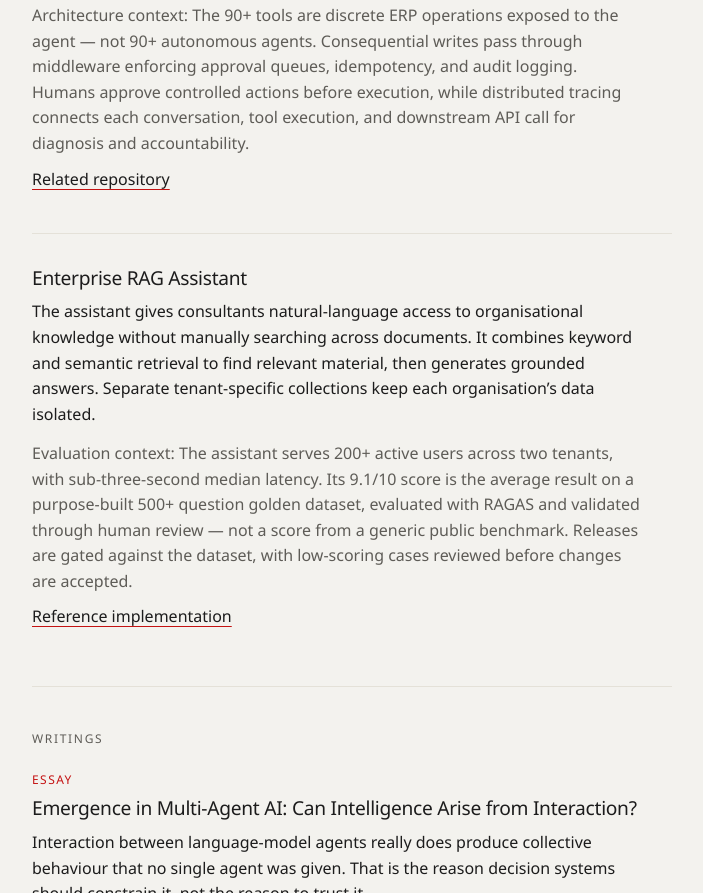
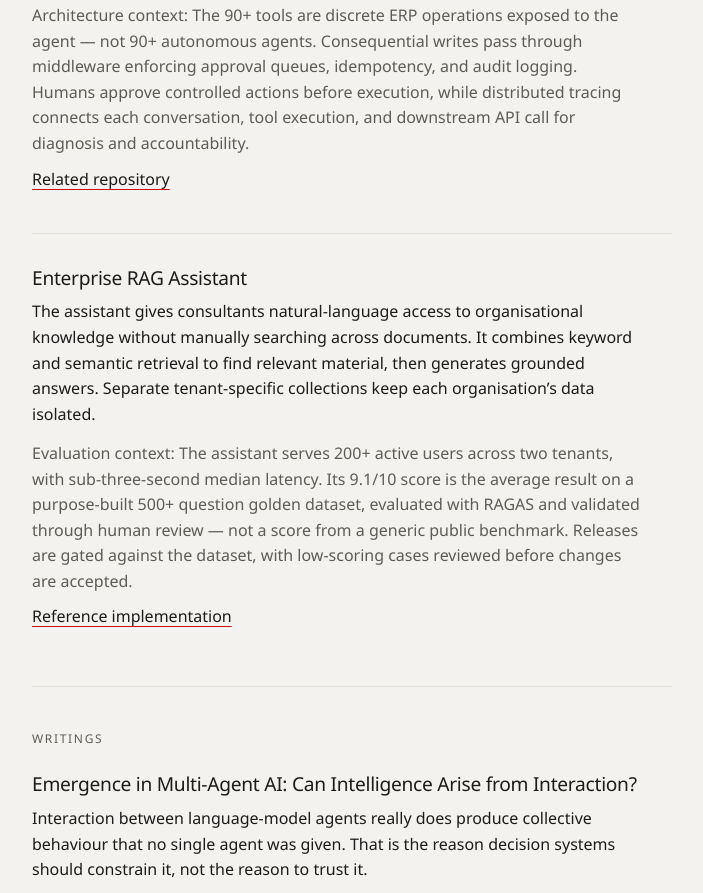
Before and after one commit to WaiteM124/mileswaite-profile, a website built with Vite: page index.html in a window 1280 px wide. Shown: the part 1907-2800 px from the top of the page, without its empty margins (288-991 px from the left). Built offline with nearby package versions, Linux system fonts and the light colour scheme; animation ran at ten frames a second.

Commit message:
Clean up Writings section presentation (#2)
- Remove 'Essay' kicker from homepage entry and article page
- Fix nav link spacing (add gap between Work, Writings, Contact)
- Remove title link from Writings entry (match Selected Work style)
- Use context styling for date (muted color, consistent with other cards)
- Update link text to 'Read the article' (match existing link patterns)
- Remove unused writing-title-link and writing-date CSS classes

Co-authored-by: Cursor Agent <cursoragent@cursor.com>
Co-authored-by: Milesy1 <Milesy1@users.noreply.github.com>

```diff
--- a/src/content.ts
+++ b/src/content.ts
@@ -98,7 +98,6 @@ export const profile: ProfileContent = {
   writingsHeading: 'Writings',
   writings: [
     {
-      kicker: 'Essay',
       title: 'Emergence in Multi-Agent AI: Can Intelligence Arise from Interaction?',
       summary:
         'Interaction between language-model agents really does produce collective behaviour that no single agent was given. That is the reason decision systems should constrain it, not the reason to trust it.',
--- a/src/main.ts
+++ b/src/main.ts
@@ -116,17 +116,10 @@ function renderWork(item: WorkItem): HTMLElement {
 
 function renderWriting(item: WritingItem): HTMLElement {
   const children: Node[] = [];
-  if (item.kicker) children.push(element('p', 'kicker', [], item.kicker));
-  const titleLink = document.createElement('a');
-  titleLink.href = item.href;
-  titleLink.className = 'writing-title-link';
-  titleLink.textContent = item.title;
-  const h3 = document.createElement('h3');
-  h3.append(titleLink);
-  children.push(h3);
+  children.push(element('h3', undefined, [], item.title));
   children.push(element('p', 'summary', [], item.summary));
-  children.push(element('p', 'writing-date', [], item.date));
-  children.push(textLink(item.href, 'Read article'));
+  children.push(element('p', 'context', [], item.date));
+  children.push(textLink(item.href, 'Read the article'));
   return element('article', 'work-item', children);
 }
 
--- a/src/style.css
+++ b/src/style.css
@@ -95,6 +95,7 @@ ul {
   display: flex;
   flex-wrap: wrap;
   align-items: center;
+  gap: 0 0.5rem;
 }
 
 .theme-toggle {
@@ -289,21 +290,6 @@ h3 {
 .context {
   margin-top: 0.85rem;
   color: var(--muted);
-}
-
-.writing-date {
-  margin-top: 0.55rem;
-  color: var(--muted);
-  font-size: 0.875rem;
-}
-
-.writing-title-link {
-  color: inherit;
-  text-decoration: none;
-}
-
-.writing-title-link:hover {
-  color: var(--accent);
 }
 
 .link {
```
Also changed, not shown: writings/emergence-in-multi-agent-ai/index.html (+0 -1 lines).
